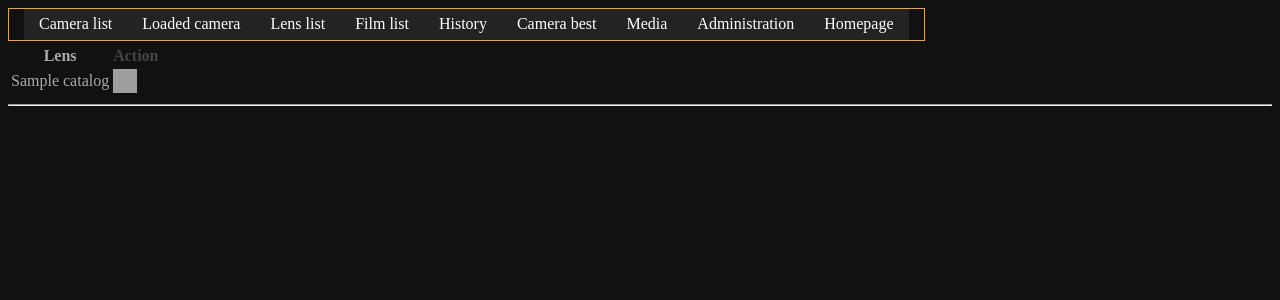
After one commit to zaurky/catalog2, a Django app: template lens/templates/lens/list.html in a window 1280 px wide. The commit adds this page. Shown: the top 300 px of the page. Run offline with Django 3.2, Linux system fonts and the light colour scheme; the template is opened without the code that fills it: most values are stand-ins (such as "Sample title", 1, 10 or a date in 2020); grey boxes are pictures that could not be loaded.

Commit message:
add lens catalog list page

```diff
--- /dev/null
+++ b/lens/templates/lens/list.html
@@ -0,0 +1,19 @@
+{% extends "base.html" %}
+
+{% block title %}Lens list{% endblock %}
+
+{% block content %}
+{% if catalog_list %}
+    <table>
+        <tr><th><a href='/admin/lens/catalog/add'>Lens</a></th><th colspan='1'>Action</th></tr>
+    {% for catalog in catalog_list %}
+        <tr>
+          <td><a href="/lens/catalog/{{ catalog.pk }}">{{ catalog }}</a></td>
+          <td><a href='/admin/lens/catalog/{{ catalog.pk }}' class='edit icon'></a></td>
+        </tr>
+    {% endfor %}
+    </table>
+{% else %}
+    <p>Aucun objectif n'est disponible.</p>
+{% endif %}
+{% endblock %}
--- a/templates/base.html
+++ b/templates/base.html
@@ -9,6 +9,7 @@
       <ul id='menu' class='menu'>
         <li><a href='/camera/catalog'>Camera list</a></li>
         <li><a href='/camera/catalog?loaded=1'>Loaded camera</a></li>
+        <li><a href='/lens/catalog'>Lens list</a></li>
         <li><a href='/film/catalog'>Film list</a></li>
         <li><a href='/film/incamera'>History</a></li>
         <li><a href='/camera/catalog?best=1'>Camera best</a></li>
--- a/templates/index.html
+++ b/templates/index.html
@@ -6,6 +6,7 @@
 
 <table>
 <tr><td><a href='/camera/catalog'><img src='static/img/bouton_camera.png'/></a></td></tr>
+<tr><td><a href='/lens/catalog'><img src='static/img/bouton_lens.png'/></a></td></tr>
 <tr><td><a href='/film/catalog'><img src='static/img/bouton_film.png'/></a></td></tr>
 <tr><td><a href='/film/incamera'><img src='static/img/bouton_history.png'/></a></td></tr>
 <tr><td><a href='/film/action'><img src='static/img/bouton_action.png'/></a></td></tr>
--- a/urls.py
+++ b/urls.py
@@ -94,4 +94,7 @@ urlpatterns = patterns('',
         'catalog2.media.views.add_tag'),
     url(r'^media/display/(?P<media_id>\d+)/?$',
         'catalog2.media.views.display'),
+
+    # lens
+    url(r'^lens/catalog/?$', 'catalog2.lens.views.catalog_list'),
 )
```
Also changed, not shown: lens/views.py (+10 -0 lines).
